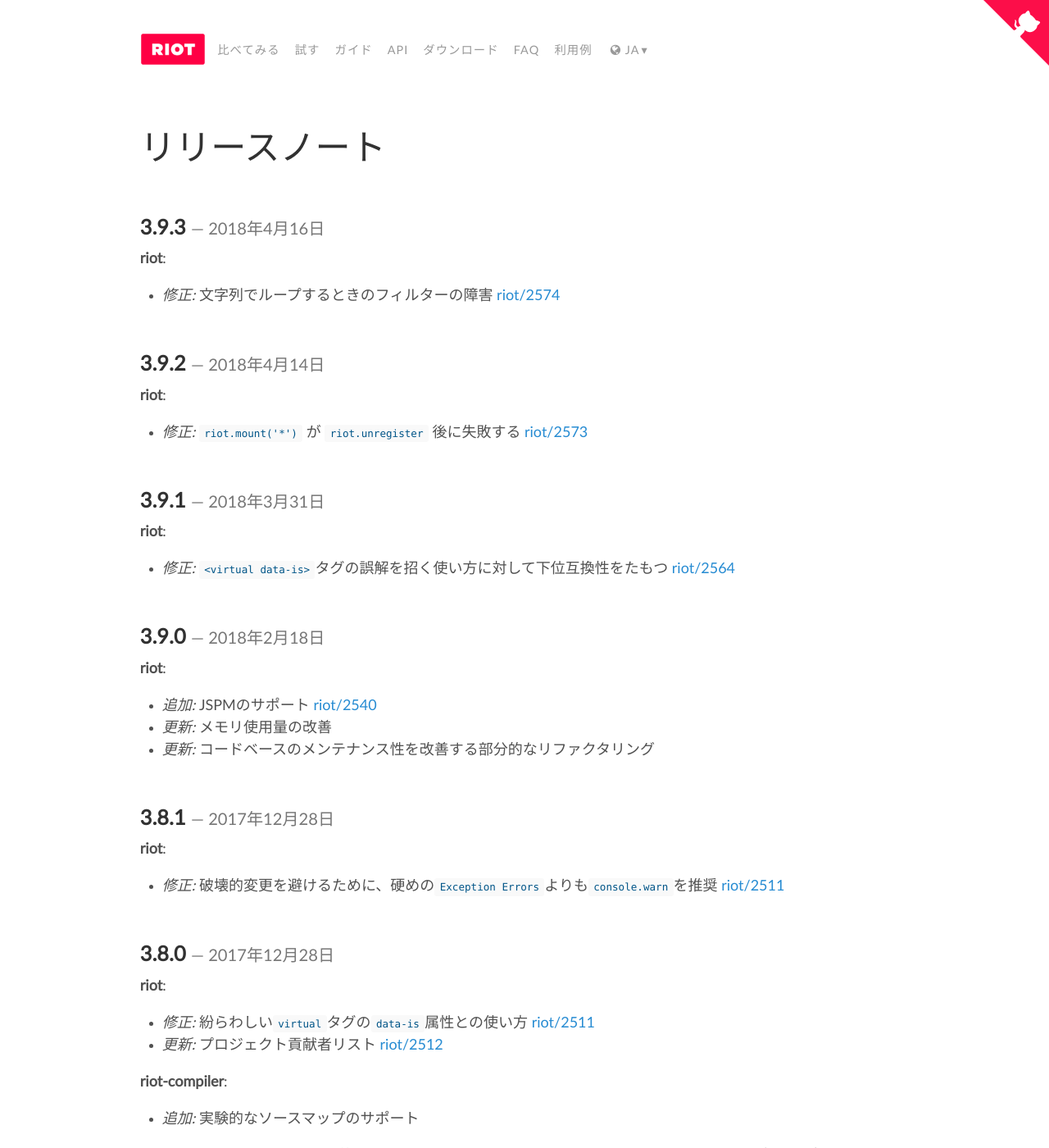
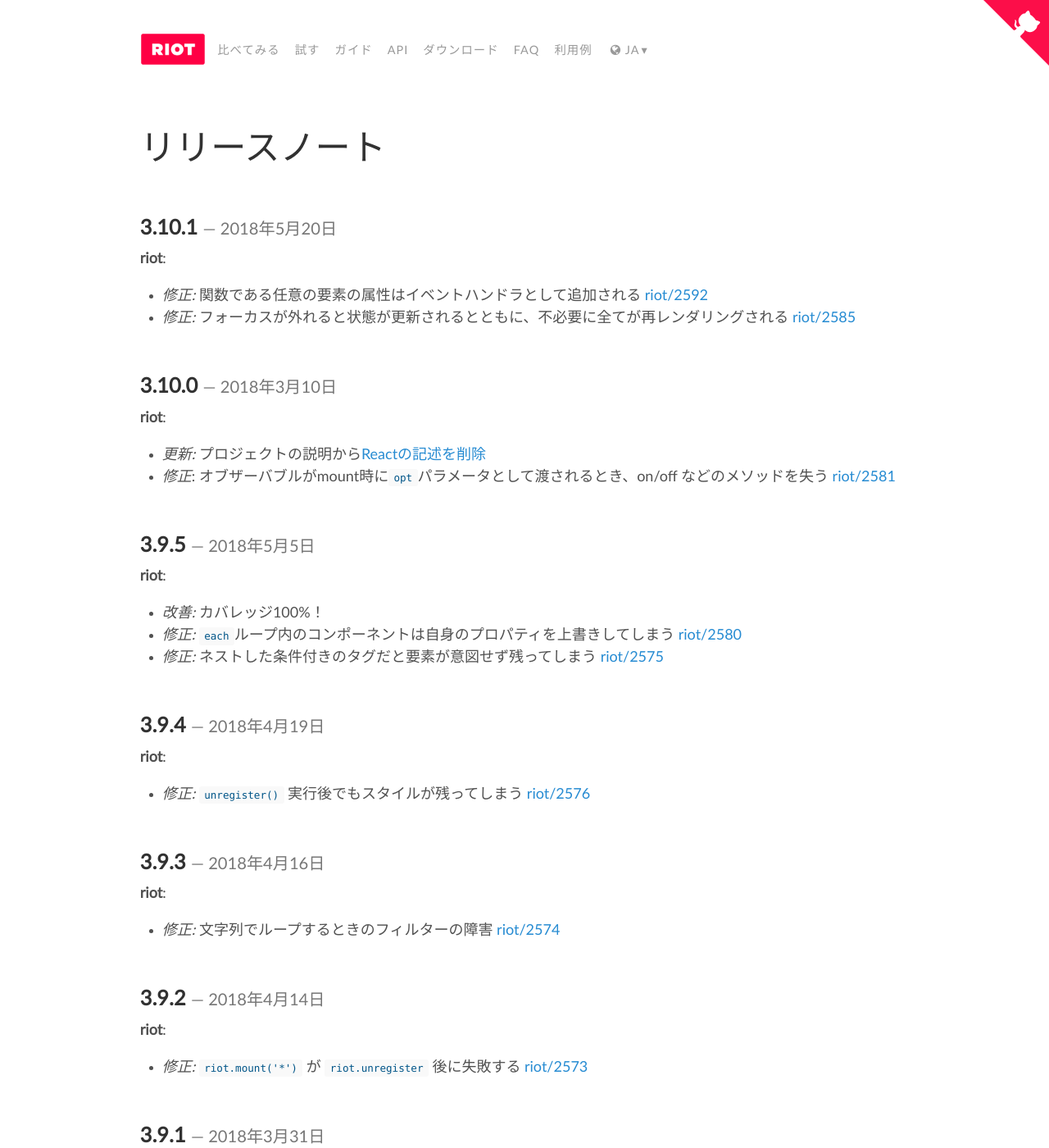
Before and after one commit to riot/riot.github.io, a Jekyll site: the page built from ja/release-notes.md, in a window 1280 px wide and 1400 px high. Shown: the whole window at 82% size. Built offline with Jekyll 4.4.1, drawn with Linux system fonts in a browser that asks for light colours; nearby versions of some CDN libraries; emoji names are drawn with the system emoji font; some of the changed text lies outside the part shown.

Commit message:
updated: release notes of ja

```diff
--- a/ja/release-notes.md
+++ b/ja/release-notes.md
@@ -5,6 +5,38 @@
 ---
 
 # {{ page.title }}
+
+## 3.10.1 *2018年5月20日*
+
+__riot__:
+
+  - _修正:_ 関数である任意の要素の属性はイベントハンドラとして追加される [riot/2592](https://github.com/riot/riot/issues/2592)
+  - _修正:_ フォーカスが外れると状態が更新されるとともに、不必要に全てが再レンダリングされる [riot/2585](https://github.com/riot/riot/issues/2585)
+
+
+## 3.10.0 *2018年3月10日*
+
+__riot__:
+
+  - _更新:_ プロジェクトの説明から[Reactの記述を削除](https://github.com/riot/riot/commit/9eb8d615d4f50ce78f30dc1952500f6591d65924#diff-0a08a7565aba4405282251491979bb6bR4)
+  - _修正_: オブザーバブルがmount時に`opt`パラメータとして渡されるとき、on/off などのメソッドを失う [riot/2581](https://github.com/riot/riot/issues/2581)
+
+
+## 3.9.5 *2018年5月5日*
+
+__riot__:
+
+  - _改善:_ カバレッジ100%！
+  - _修正:_ `each`ループ内のコンポーネントは自身のプロパティを上書きしてしまう [riot/2580](https://github.com/riot/riot/issues/2580)
+  - _修正:_ ネストした条件付きのタグだと要素が意図せず残ってしまう [riot/2575](https://github.com/riot/riot/issues/2575)
+
+
+## 3.9.4 *2018年4月19日*
+
+__riot__:
+
+  - _修正:_ `unregister()` 実行後でもスタイルが残ってしまう [riot/2576](https://github.com/riot/riot/issues/2576)
+
 
 ## 3.9.3 *2018年4月16日*
 
@@ -95,7 +127,7 @@
 __riot__:
 
   - _追加:_ `key`属性を用いてループのパフォーマンス改善 [詳細情報](/ja/guide/#key) [riot/2418](https://github.com/riot/riot/issues/2418)
-  - _追加:_ タグのオプションはmixinの`init`関数に渡される [riot/2434](https://github.com/riot/riot/issues/2434)
+  - _追加:_ タグのオプションはミックスインの`init`関数に渡される [riot/2434](https://github.com/riot/riot/issues/2434)
   - _修正:_ `isMounted`は.on("mount")イベント内ではfalseを返す [riot/2436](https://github.com/riot/riot/issues/2436)
   - _修正:_ ref属性を持つyieldがコンテンツのロードに失敗する [riot/2433](https://github.com/riot/riot/issues/2433)
   - _修正:_ もし以前に"value"属性が設定されていれば、それは削除されず、また再び偽値に設定される [riot/2427](https://github.com/riot/riot/issues/2427)
@@ -225,7 +257,7 @@
 
   - _修正:_ タグのroot属性が同期していない [riot/2280](https://github.com/riot/riot/issues/2280)
   - _修正:_ eachを用いたサーバーサイドレンダリングでvirtualタグが動作しない [riot/2220](https://github.com/riot/riot/issues/2220)
-  - _修正:_ es6クラスを用いたmixinsでは、いくつかの関数が失われる [riot/2219](https://github.com/riot/riot/issues/2219)
+  - _修正:_ es6クラスを用いたミックスインでは、いくつかの関数が失われる [riot/2219](https://github.com/riot/riot/issues/2219)
   - _修正:_ タグの繰り返し/並べ替えに関するレンダリングの問題 [riot/2271](https://github.com/riot/riot/issues/2271)
   - _修正:_ ES6テンプレートリテラルのスラッシュ問題 [riot/2167](https://github.com/riot/riot/issues/2167)
   - _修正:_ `riot.version`属性の再追加
```
